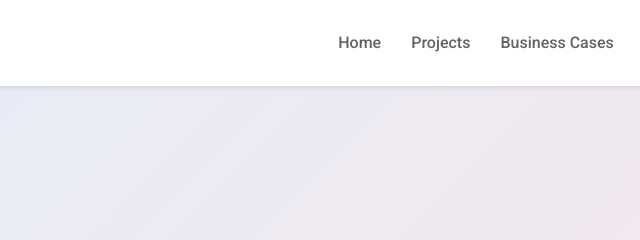
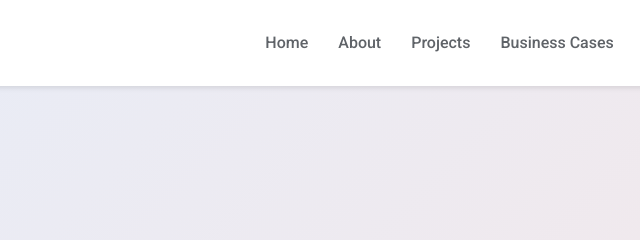
Before and after one commit to Divya-Shetti/portfolio.github.io, a plain HTML site: page company-cases.html in a window 1280 px wide. Shown: the top 240 px of the page, 403-1043 px from the left. Drawn offline with nearby package versions, Linux system fonts and the light colour scheme; a web font is replaced by a local one.

```diff
--- a/company-cases.html
+++ b/company-cases.html
@@ -28,6 +28,7 @@
             </div>
             <ul>
                 <li><a href="index.html#home">Home</a></li>
+                <li><a href="index.html#about">About</a></li>
                 <li><a href="index.html#projects">Projects</a></li>
                 <li><a href="business-cases.html">Business Cases</a></li>
                 <li><a href="company-cases.html">Company Use Cases</a></li>
```
